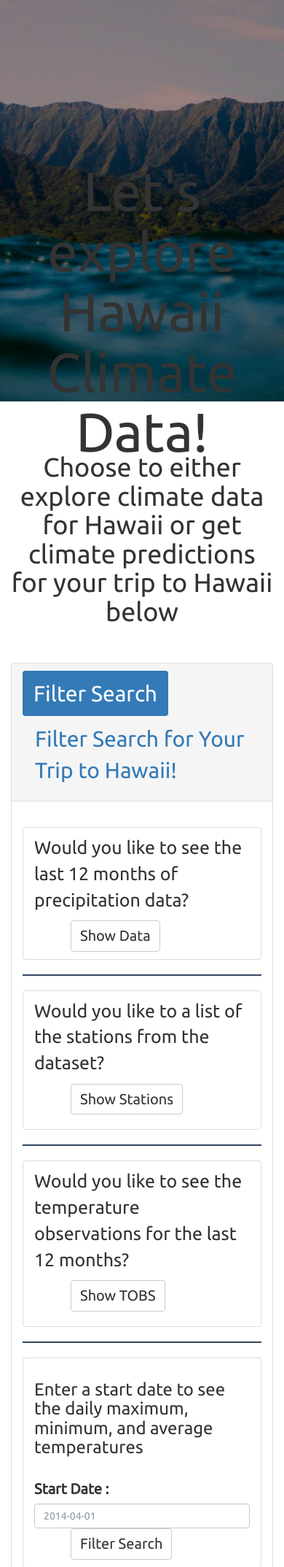
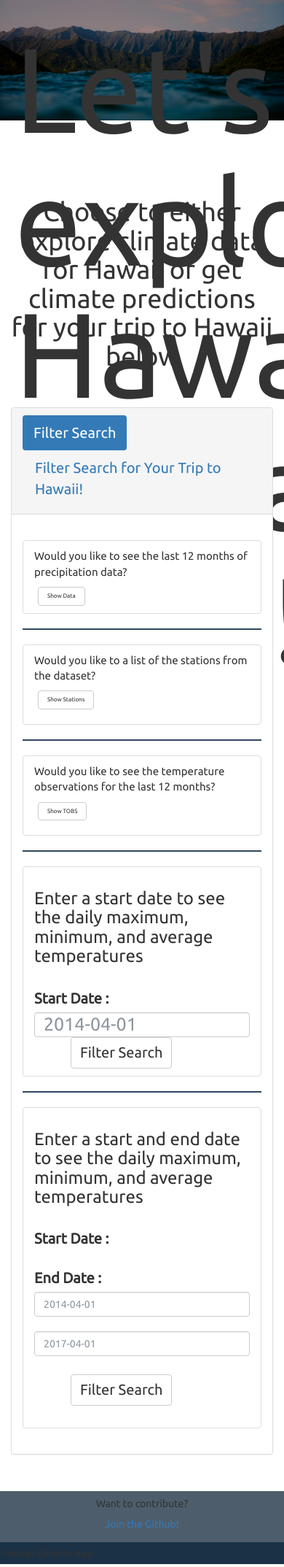
Before and after one commit to maivey/hawaii-climate-heroku, a Flask app: page / in a window 390 px wide. Shown: the part 62-2209 px from the top of the page at 73% size. Run offline with Flask 2, Linux system fonts and the light colour scheme; some libraries are stand-ins or nearby versions.

Commit message:
Fix heroku issue in app.py

```diff
--- a/hawaii_app/static/css/style.css
+++ b/hawaii_app/static/css/style.css
@@ -137,9 +137,14 @@
   }
 
   .filter p {
-    font-size:25px;
+    font-size:15px;
+    /*font-size:25px;*/
     /* font-weight: bold; */
 };
+.filter button {
+  margin-left:50px;
+  font-size:10px;
+}
 /*
 .filter label {
     font-size:20px;
@@ -224,8 +229,111 @@
 /********************************************************************/
 /********************************************************************/
 
+@media (max-width: 500px) {
 
-  @keyframes title {
+  .hero {
+    position: relative;
+    height: 200px;
+    /*height: 50%;*/
+    padding: 20px;
+    margin: 0;
+    /* background: black; */
+    background-image: url("../images/hawaii_v2.jpg");
+    background-attachment: fixed;
+    /*background-position: bottom center;*/
+    background-position: top center;
+    /*background-size: cover;*/
+    background-repeat: no-repeat;
+    background-size: contain;
+  }
+
+  .hero h1 {
+    animation: smaller-title 1.2s forwards linear;
+    margin-top:10px;
+    /* font-size: 0.1rem;
+    margin-top: 20px; */
+  }
+
+  #myHeader {
+    height:200px;
+  }
+}
+
+
+  @media only screen and (min-device-width : 375px) and (max-device-width : 667px) {
+  .hero {
+    position: relative;
+    height: 200px;
+    /*height: 50%;*/
+    padding: 20px;
+    margin: 0;
+    /* background: black; */
+    background-image: url("../images/hawaii_v2.jpg");
+    background-attachment: fixed;
+    /*background-position: bottom center;*/
+    background-position: top center;
+    /*background-size: cover;*/
+    background-repeat: no-repeat;
+    background-size: contain;
+  }
+
+  .hero h1 {
+    animation: medium-title 1.2s forwards linear;
+    margin-top:10px;
+    /* font-size: 0.1rem;
+    margin-top: 20px; */
+  }
+
+  #myHeader {
+    height:200px;
+  }
+  .filter button {
+  margin-left:5px;
+  font-size:8px;
+}
+.nav li {
+  font-size:1rem;
+}
+}
+
+
+@media only screen and (min-device-width : 768px) and (max-device-width : 1024px) {
+  .hero {
+    position: relative;
+    height: 200px;
+    /*height: 50%;*/
+    padding: 20px;
+    margin: 0;
+    /* background: black; */
+    background-image: url("../images/hawaii_v2.jpg");
+    background-attachment: fixed;
+    /*background-position: bottom center;*/
+    background-position: top center;
+    /*background-size: cover;*/
+    background-repeat: no-repeat;
+    background-size: contain;
+  }
+
+  .hero h1 {
+    animation: medium-title 1.2s forwards linear;
+    margin-top:10px;
+    /* font-size: 0.1rem;
+    margin-top: 20px; */
+  }
+
+  #myHeader {
+    height:200px;
+  }
+  .filter button {
+  margin-left:5px;
+  font-size:8px;
+}
+.nav li {
+  font-size:10px;
+}
+}
+
+ @keyframes title {
     from {
       opacity: 0;
     }
--- a/hawaii_app/templates/index.html
+++ b/hawaii_app/templates/index.html
@@ -77,8 +77,8 @@
           <div class="panel with-nav-tabs panel-default">
               <div class="panel-heading">
                     <ul class="nav nav-pills">
-                        <li class="active" style='font-size:30px'><a href="/" data-toggle="tab">Filter Search</a></li>
-                        <li style='font-size:30px'><a href="/graphs" data-toggle="tab">Filter Search for Your Trip to Hawaii!</a></li>
+                        <li class="active" style='font-size:20px'><a href="/" data-toggle="tab">Filter Search</a></li>
+                        <li style='font-size:20px'><a href="/graphs" data-toggle="tab">Filter Search for Your Trip to Hawaii!</a></li>
                     </ul>
               </div>
               <div class="panel-body">
@@ -89,11 +89,11 @@
                               <ul class="list-group" id="filters">
                                 <li class="filter list-group-item">
                                   <div class='row'>
-                                    <div class='col-md-9'>
+                                    <div class='col-sm-9 col-md-9 col-lg-9'>
                                       <p>Would you like to see the last 12 months of precipitation data?</p>
                                     </div>
-                                    <div class='col-md-3'>
-                                      <button style= "margin-left:50px; font-size:20px;" id="filter-btn" type="submit" class="btn btn-default" name = "btn" value = "stats">Show Data</button>
+                                    <div class='col-md-3 col-md-3 col-lg-3'>
+                                      <button id="filter-btn" type="submit" class="btn btn-default" name = "btn" value = "stats">Show Data</button>
                                       <!-- <input style= "margin-left:50px; font-size:20px;" id="filter-btn" type="submit" class="btn btn-default" name = "btn" type="button" href='#element_target' value = "Show Data" /> -->
                                     </div>
                                   </div>
@@ -105,11 +105,11 @@
                               <ul class="list-group" id="filters">
                                 <li class="filter list-group-item">
                                   <div class='row'>
-                                    <div class='col-md-9'>
+                                    <div class='col-sm-9 col-md-9 col-lg-9'>
                                       <p>Would you like to a list of the stations from the dataset? </p>
                                     </div>
-                                    <div class='col-md-3'>
-                                      <button style= "margin-left:50px; font-size:20px;" id="filter-btn" type="submit" class="btn btn-default" name = "btn" value = "stations">Show Stations</button></p>
+                                    <div class='col-md-3 col-md-3 col-lg-3'>
+                                      <button id="filter-btn" type="submit" class="btn btn-default" name = "btn" value = "stations">Show Stations</button></p>
 
                                     </div>
                                   </div>
@@ -123,12 +123,12 @@
                               <ul class="list-group" id="filters">
                                 <li class="filter list-group-item">
                                   <div class='row'>
-                                    <div class='col-md-9'>
+                                    <div class='col-sm-9 col-md-9 col-lg-9'>
                                       <p>Would you like to see the temperature observations for the last 12 months?</p>
                                     </div>
-                                    <div class='col-md-3'>
+                                    <div class='col-md-3 col-md-3 col-lg-3'>
                                       <!-- <a href="/#element_target"> -->
-                                        <button style= "margin-left:50px; font-size:20px;" id="filter-btn" type="submit" class="btn btn-default" name = "btn" value = "tobs">Show TOBS</button>
+                                        <button id="filter-btn" type="submit" class="btn btn-default" name = "btn" value = "tobs">Show TOBS</button>
                                         <!-- <button style= "margin-left:50px; font-size:20px;" id="filter-btn" type="submit" onclick="location.href='/#element_target';" class="btn btn-default" name = "btn" value = "tobs"><a href="/#element_target">Show TOBS</a></button> -->
                                       <!-- </a> -->
                                     </p>
@@ -153,7 +153,7 @@
                                     <div class='col-md-7'>
                                       <input name = "startDate" class="form-control" id="startDate" type="text" placeholder="2014-04-01">
                                     </div>
-                                    <div class='col-md-3'>
+                                    <div class='col-md-3 col-md-3 col-lg-3'>
                                       <button style= "margin-left:50px; font-size:20px;" id="filter-btn" type="submit" class="btn btn-default" name = "btn" value = "startDate">Filter Search</button>
 
                                       <!-- <input name = "startDate" class="form-control" id="startDate" type="text" placeholder="2014-04-01"> -->
@@ -189,7 +189,7 @@
                                     <div class='col-md-7'>
                                       <input name = "startDate" class="form-control" id="startDate" type="text" placeholder="2014-04-01">
                                     </div>
-                                    <div class='col-md-3'>
+                                    <div class='col-md-3 col-md-3 col-lg-3'>
                                       <button style= "margin-left:50px; font-size:20px;" id="filter-btn" type="submit" class="btn btn-default" name = "btn" value = "startDate">Filter Search</button>
                                     </div>
                                   </div>
@@ -217,7 +217,7 @@
                                     <div class='col-md-7'>
                                       <input name = "startDate" class="form-control" id="startDate" type="text" placeholder="2014-04-01">
                                     </div>
-                                    <div class='col-md-3'>
+                                    <div class='col-md-3 col-md-3 col-lg-3'>
                                       <button style= "margin-left:50px; font-size:20px;" id="filter-btn" type="submit" class="btn btn-default" name = "btn" value = "startDate">Filter Search</button>
                                     </div>
                                   </div>
@@ -249,7 +249,7 @@
                                   <div class='col-md-7'>
                                     <input name = "startDate" class="form-control" id="startDate" type="text" placeholder="2014-04-01">
                                   </div>
-                                  <div class='col-md-3'>
+                                  <div class='col-md-3 col-md-3 col-lg-3'>
                                     <button style= "margin-left:50px; font-size:20px;" id="filter-btn" type="submit" class="btn btn-default" name = "btn" value = "startDate">Filter Search</button>
 
                                     <!-- <input name = "startDate" class="form-control" id="startDate" type="text" placeholder="2014-04-01"> -->
```
